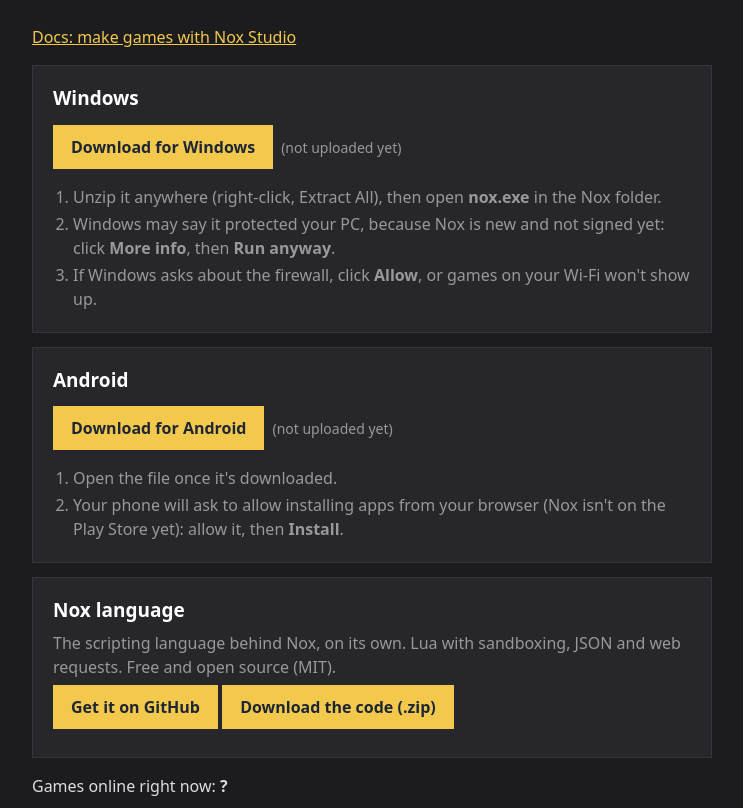
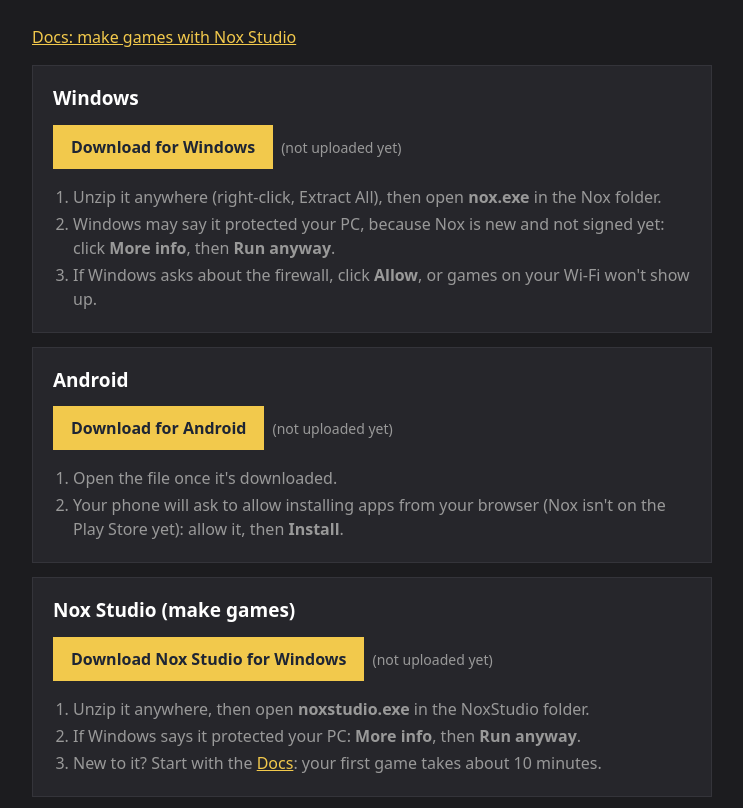
Before and after one commit to Bledo-Dev/nox-online, a website: page public/index.html in a window 1280 px wide. Shown: the part 135-943 px from the top of the page, without its empty margins (268-1011 px from the left). Drawn offline with Linux system fonts and the light colour scheme; no server answers.

Commit message:
Add files via upload

```diff
--- a/public/index.html
+++ b/public/index.html
@@ -36,6 +36,16 @@
 </div>
 
 <div class="card">
+  <h2>Nox Studio (make games)</h2>
+  <a class="dl" href="/downloads/NoxStudio-Windows.zip" download>Download Nox Studio for Windows</a><span class="size" data-size="/downloads/NoxStudio-Windows.zip"></span>
+  <ol class="dim">
+    <li>Unzip it anywhere, then open <b>noxstudio.exe</b> in the NoxStudio folder.</li>
+    <li>If Windows says it protected your PC: <b>More info</b>, then <b>Run anyway</b>.</li>
+    <li>New to it? Start with the <a href="/docs.html">Docs</a>: your first game takes about 10 minutes.</li>
+  </ol>
+</div>
+
+<div class="card">
   <h2>Nox language</h2>
   <div class="dim">The scripting language behind Nox, on its own. Lua with sandboxing, JSON and web requests. Free and open source (MIT).</div>
   <a class="dl" href="https://github.com/Bledo-Dev/nox-lang">Get it on GitHub</a>
```
Also changed, not shown: public/docs.html (+1 -1 lines), 3 other files.
